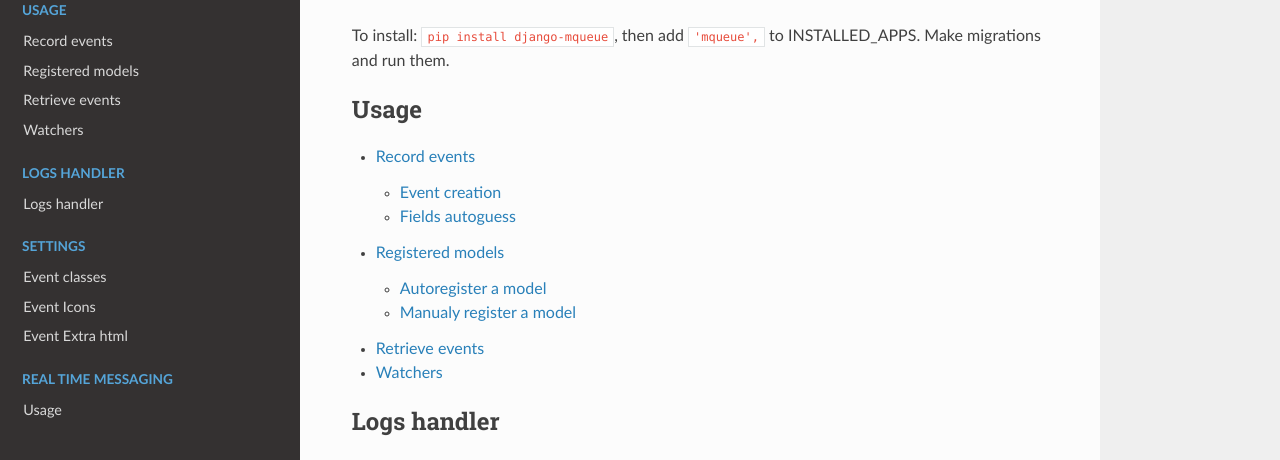
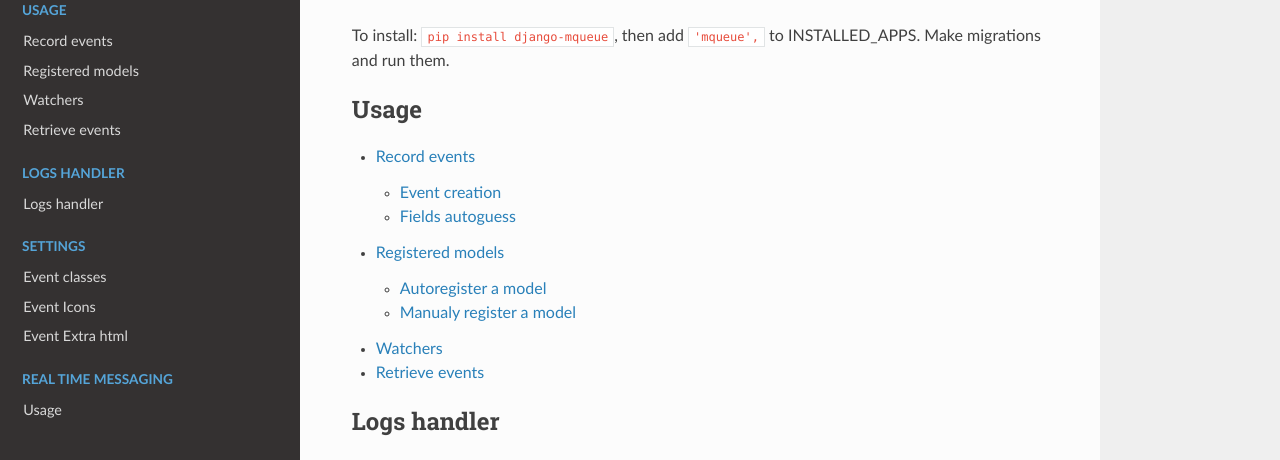
Before and after one commit to synw/django-mqueue, a Sphinx documentation site: the page built from docs/index.rst, in a window 1280 px wide and 1106 px high. Shown: the part 136-596 px from the top of the window. Built offline with Sphinx 7.4.7 and the Read the Docs theme 2.0.0, drawn with Linux system fonts in a browser that asks for light colours.

Commit message:
Doc update

```diff
--- a/docs/index.rst
+++ b/docs/index.rst
@@ -17,8 +17,8 @@ and run them.
 
 	usage/create_event
 	usage/registered_models
+	usage/watchers
 	usage/retrieve_events
-	usage/watchers
 
 .. logs
 
```
